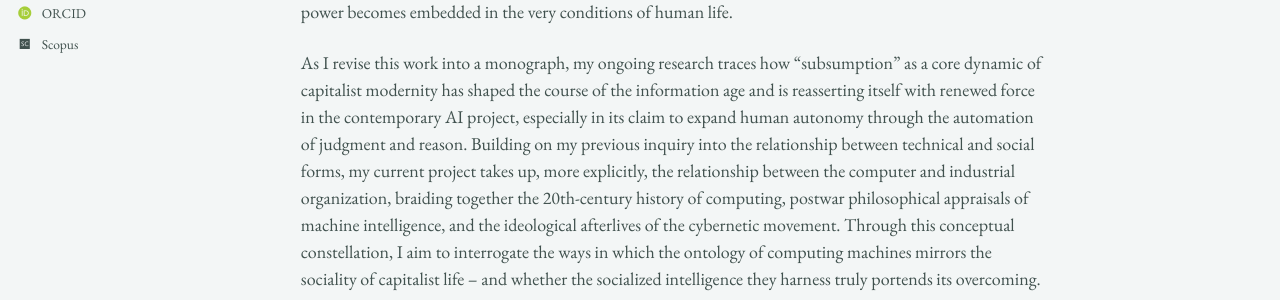
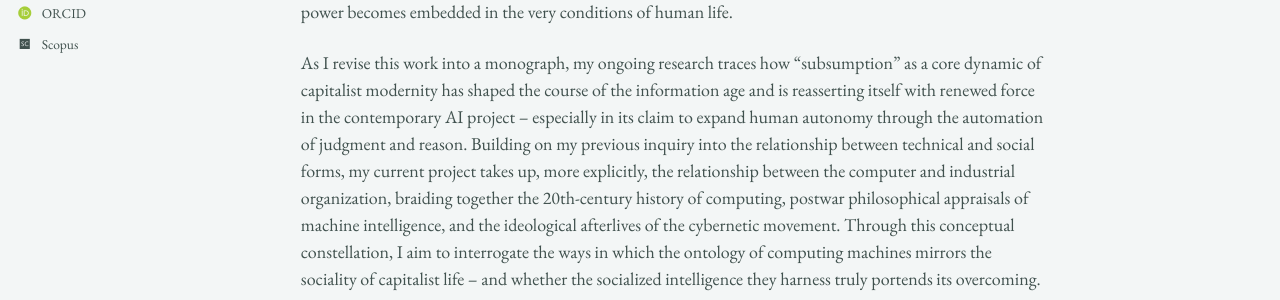
Before and after one commit to epujol90/epujol90.github.io, a Jekyll site: the page built from _pages/about.md, in a window 1280 px wide and 1255 px high. Shown: the part 518-818 px from the top of the window. Built offline with Jekyll 4.4.1, drawn with Linux system fonts in a browser that asks for light colours; some web fonts are replaced; a script bundle is joined from its source files by our own code; library files that are not in the unit come from our copies.

```diff
--- a/_pages/about.md
+++ b/_pages/about.md
@@ -10,6 +10,6 @@ I am a scholar of technology, media, and aesthetics trained in continental philo
 
 My doctoral research centered on the _longue durée_ of industrial modernity and what the early Frankfurt School theorists named “instrumental reason,” tracing its roots to the nineteenth century. My dissertation, _Karl Marx, Philosopher of Technics: Critique, Alienation, and the Materiality of Social Power_, grounded this inquiry in the mid-19th-century debates on technology and political economy underpinning early appraisals of industrialization -- including Marx's decisive intervention. Drawing on understudied materials from the _Marx-Engels Gesamtausgabe_ (MEGA²), I reconstructed how Marx came to understand the relationship between capitalism and the modern technical system, against the backdrop of a techno-determinist consensus emerging from the Industrial Revolution. Contrary to prevailing economicist and productivist readings, I argued that Marx theorized industrial development and its constitutive mechanism -- the “subsumption” of the labor process by capital -- as an alienated organization of human-technical relations, whereby capitalist power becomes embedded in the very conditions of human life.
 
-As I revise this work into a monograph, my ongoing research traces how "subsumption" as a core dynamic of capitalist modernity has shaped the course of the information age and is reasserting itself with renewed force in the contemporary AI project, especially in its claim to expand human autonomy through the automation of judgment and reason. Building on my previous inquiry into the relationship between technical and social forms, my current project takes up, more explicitly, the relationship between the computer and industrial organization, braiding together the 20th-century history of computing, postwar philosophical appraisals of machine intelligence, and the ideological afterlives of the cybernetic movement. Through this conceptual constellation, I aim to interrogate the ways in which the ontology of computing machines mirrors the sociality of capitalist life -- and whether the socialized intelligence they harness truly portends its overcoming.
+As I revise this work into a monograph, my ongoing research traces how "subsumption" as a core dynamic of capitalist modernity has shaped the course of the information age and is reasserting itself with renewed force in the contemporary AI project -- especially in its claim to expand human autonomy through the automation of judgment and reason. Building on my previous inquiry into the relationship between technical and social forms, my current project takes up, more explicitly, the relationship between the computer and industrial organization, braiding together the 20th-century history of computing, postwar philosophical appraisals of machine intelligence, and the ideological afterlives of the cybernetic movement. Through this conceptual constellation, I aim to interrogate the ways in which the ontology of computing machines mirrors the sociality of capitalist life -- and whether the socialized intelligence they harness truly portends its overcoming.
 
 I hold a Ph.D. from Duke University’s Graduate Program in Literature, where I specialized in critical theory and media philosophy, as well as a Fulbright-funded master’s degree in media studies from New York University. I received my undergraduate training in Spain, where I completed two degrees in philosophy (UNED) and fine art (University of Barcelona). I am currently an affiliated researcher with the Historical Materialism Studies Group of the Societat Catalana de Filosofia -- the philosophy section of the Institut d’Estudis Catalans, the highest academic body for the Catalan language and culture. Alongside my research, I have developed substantive experience in writing pedagogy, including two years of writing center practice at Duke’s Thompson Writing Studio and teaching writing-intensive courses on media theory, philosophy of technology, and the history and politics of AI.
```
